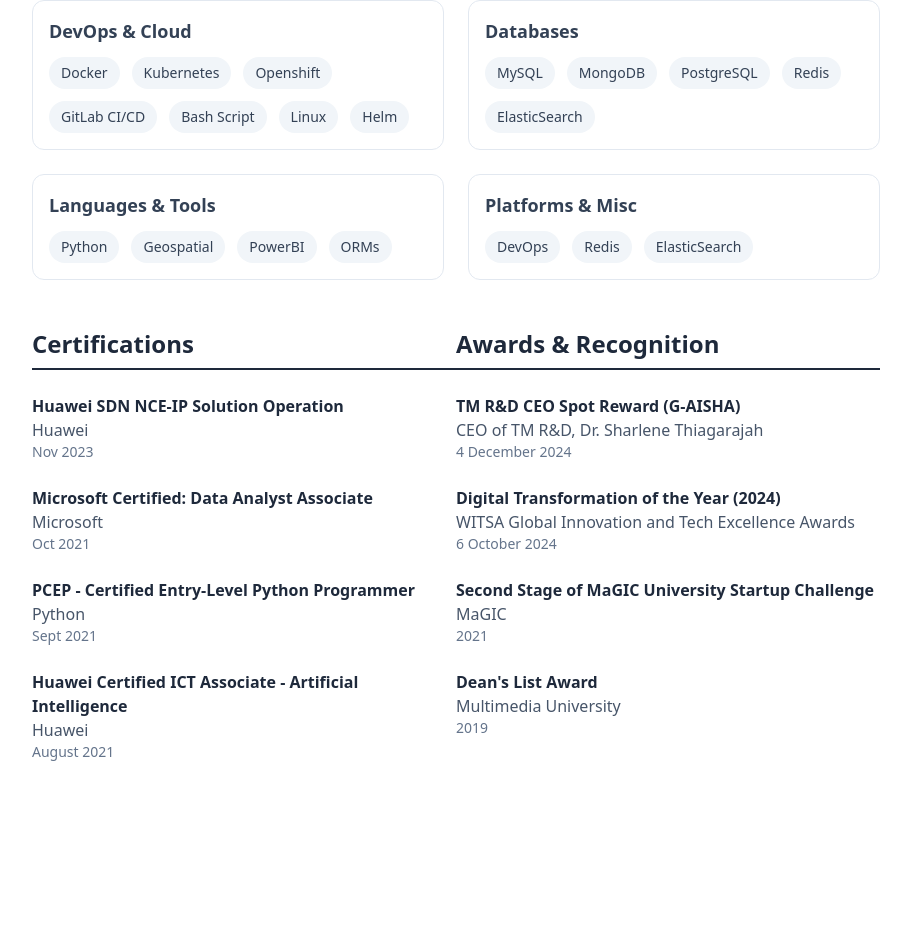
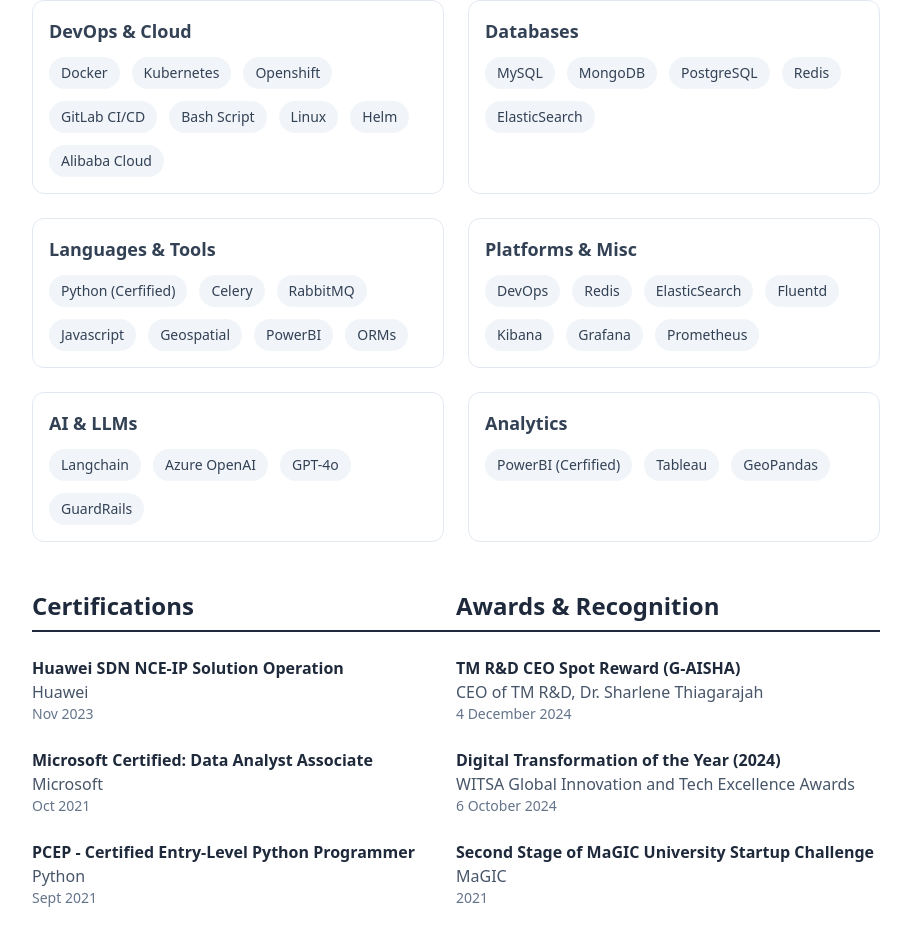
Before and after one commit to wzharith/cv-resume, a Next.js app: page / in a window 1280 px wide. Shown: the part 1420-2356 px from the top of the page, without its empty margins (184-1095 px from the left). Before the commit the page ends 2278 px from the top, so only its background shows below. Built offline with nearby package versions, Linux system fonts and the light colour scheme.

Commit message:
add more skills

```diff
--- a/src/components/Skills.tsx
+++ b/src/components/Skills.tsx
@@ -6,10 +6,12 @@
 export default function SkillsSection() {
   // Categorize skills based on your existing data
   const categorizedSkills = {
-    'DevOps & Cloud': ['Docker', 'Kubernetes', 'Openshift', 'GitLab CI/CD', 'Bash Script', 'Linux', 'Helm'],
+    'DevOps & Cloud': ['Docker', 'Kubernetes', 'Openshift', 'GitLab CI/CD', 'Bash Script', 'Linux', 'Helm', 'Alibaba Cloud'],
     'Databases': ['MySQL', 'MongoDB', 'PostgreSQL', 'Redis', 'ElasticSearch'],
-    'Languages & Tools': ['Python', 'Geospatial', 'PowerBI', 'ORMs'],
-    'Platforms & Misc': ['DevOps', 'Redis', 'ElasticSearch']
+    'Languages & Tools': ['Python (Cerfified)', 'Celery', 'RabbitMQ','Javascript','Geospatial', 'PowerBI', 'ORMs'],
+    'Platforms & Misc': ['DevOps', 'Redis', 'ElasticSearch', 'Fluentd', 'Kibana', 'Grafana', 'Prometheus'],
+    'AI & LLMs': ['Langchain', 'Azure OpenAI', 'GPT-4o', 'GuardRails'],
+    'Analytics': ['PowerBI (Cerfified)', 'Tableau', 'GeoPandas'],
   };
 
   return (
```
